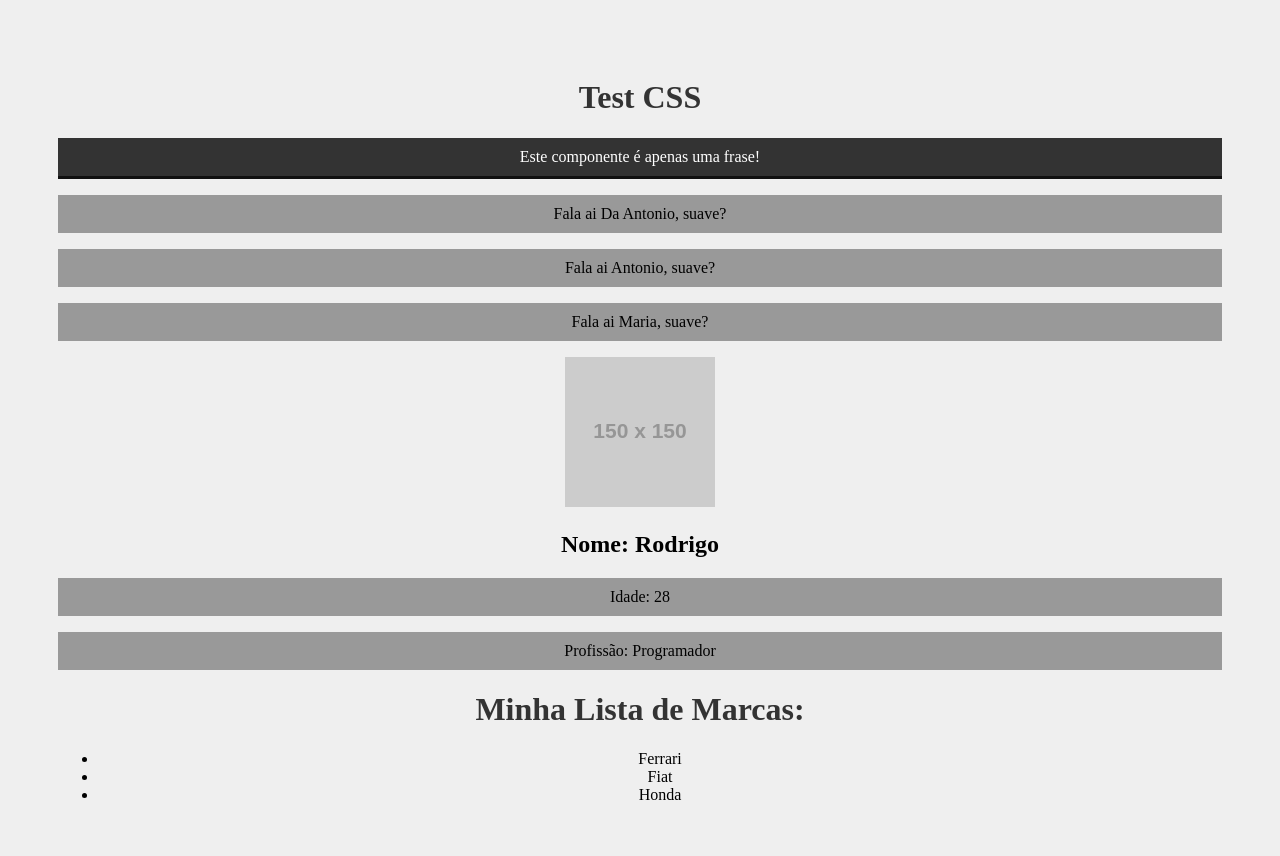
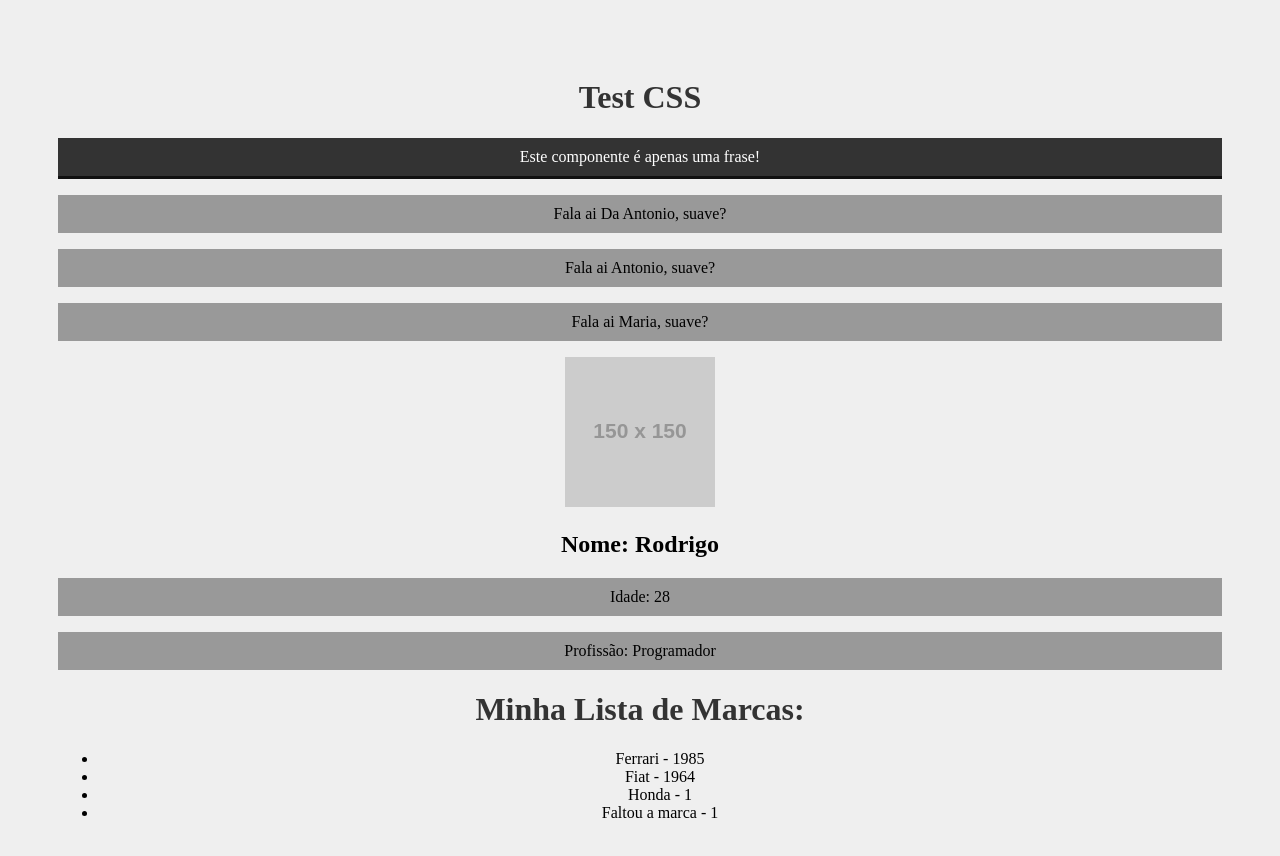
Before and after one commit to daantonio27/formation-react, a React (Create React App) app: page / in a window 1280 px wide. Shown: the top 856 px of the page. Built offline with nearby package versions, Linux system fonts and the light colour scheme.

Commit message:
advanced_props

```diff
--- a/src/App.js
+++ b/src/App.js
@@ -1,5 +1,4 @@
 import './App.css';
-import HelloWorld from './components/HelloWorld';
 import SayMyName from './components/SayMyName';
 import Pessoa from './components/Pessoa';
 import Phrase from './components/phrase';
--- a/src/components/Item.js
+++ b/src/components/Item.js
@@ -1,9 +1,23 @@
+import PropTypes from "prop-types";
+
 function Item(props) {
   return (
     <>
-      <li>{props.marca}</li>
+      <li>
+        {props.marca} - {props.ano_lancamento}
+      </li>
     </>
   );
 }
 
 export default Item;
+
+Item.propTypes = {
+  marca: PropTypes.string.isRequired,
+  ano_lancamento: PropTypes.number,
+};
+
+Item.defaultProps = {
+  marca: "Faltou a marca",
+  ano_lancamento: 1,
+};
--- a/src/components/List.js
+++ b/src/components/List.js
@@ -5,9 +5,10 @@
     <div>
       <h1>Minha Lista de Marcas:</h1>
       <ul>
-        <Item marca="Ferrari" />
-        <Item marca="Fiat" />
+        <Item marca="Ferrari" ano_lancamento={1985} />
+        <Item marca="Fiat" ano_lancamento={1964} />
         <Item marca="Honda" />
+        <Item />
       </ul>
     </div>
   );
```
